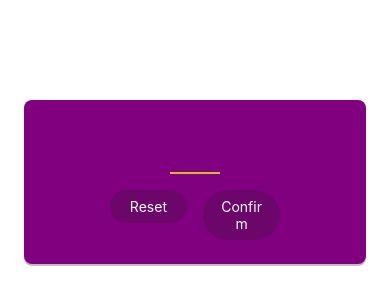
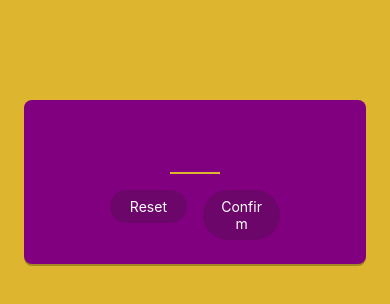
Before and after one commit to UjjwalKaul/guessing-game, a React Native app: screen / in a window 390 px wide. Shown: the top 304 px of the page. Built offline with nearby package versions, Linux system fonts and the light colour scheme.

Commit message:
Added background

```diff
--- a/App.js
+++ b/App.js
@@ -14,5 +14,6 @@ export default function App() {
 const styles = StyleSheet.create({
   container: {
     flex: 1,
+    backgroundColor: '#ddb52f',
   },
 });
```
